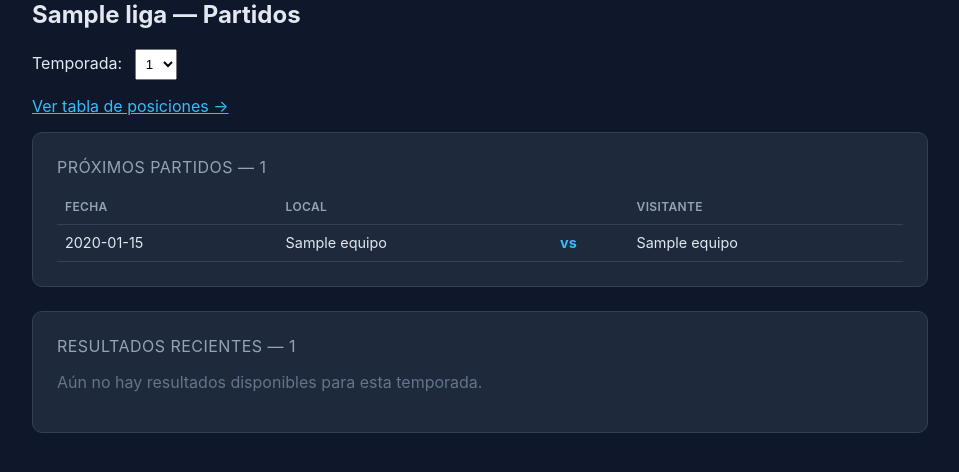
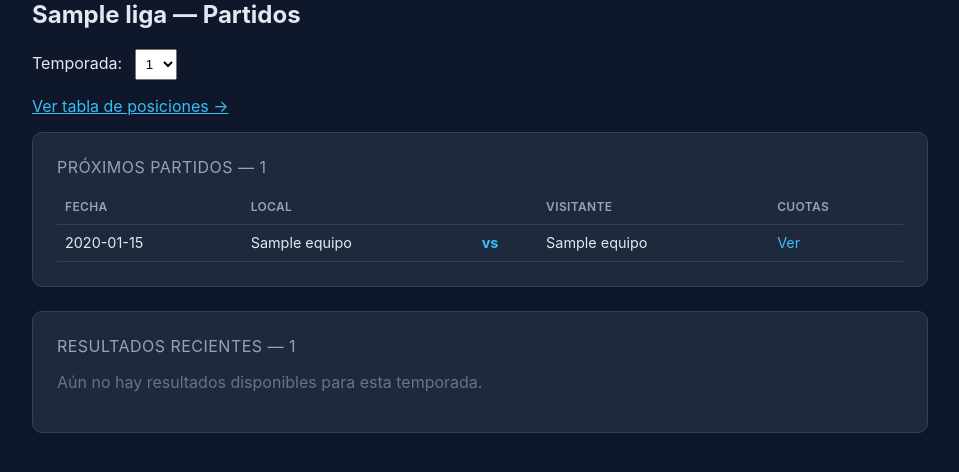
Before and after one commit to JuanMarin1998/futbol, a Django app: a page that uses estadisticas/templates/estadisticas/partidos.html in a window 1280 px wide. Shown: the part 156-628 px from the top of the page, without its empty margins (160-1119 px from the left). Run offline with Django 5.2, Linux system fonts and the light colour scheme; tables that the repository leaves empty hold one stand-in row (values such as "Sample post").

Commit message:
Add odds button to scheduled matches

```diff
--- a/estadisticas/templates/estadisticas/partidos.html
+++ b/estadisticas/templates/estadisticas/partidos.html
@@ -26,7 +26,7 @@
             {% if partidos.programados %}
                 <table>
                     <thead>
-                        <tr><th>Fecha</th><th>Local</th><th></th><th>Visitante</th></tr>
+                        <tr><th>Fecha</th><th>Local</th><th></th><th>Visitante</th><th>Cuotas</th></tr>
                     </thead>
                     <tbody>
                         {% for p in partidos.programados %}
@@ -35,6 +35,7 @@
                             <td><a href="{% url 'estadisticas:equipo_detalle' p.homeTeam.id %}" style="color:#e2e8f0; text-decoration:none;">{{ p.homeTeam.name }}</a></td>
                             <td class="resultado">vs</td>
                             <td><a href="{% url 'estadisticas:equipo_detalle' p.awayTeam.id %}" style="color:#e2e8f0; text-decoration:none;">{{ p.awayTeam.name }}</a></td>
+                            <td><a href="{% url 'estadisticas:cuotas_partido' p.id %}" style="color:#38bdf8; text-decoration:none;">Ver</a></td>
                         </tr>
                         {% endfor %}
                     </tbody>
```
